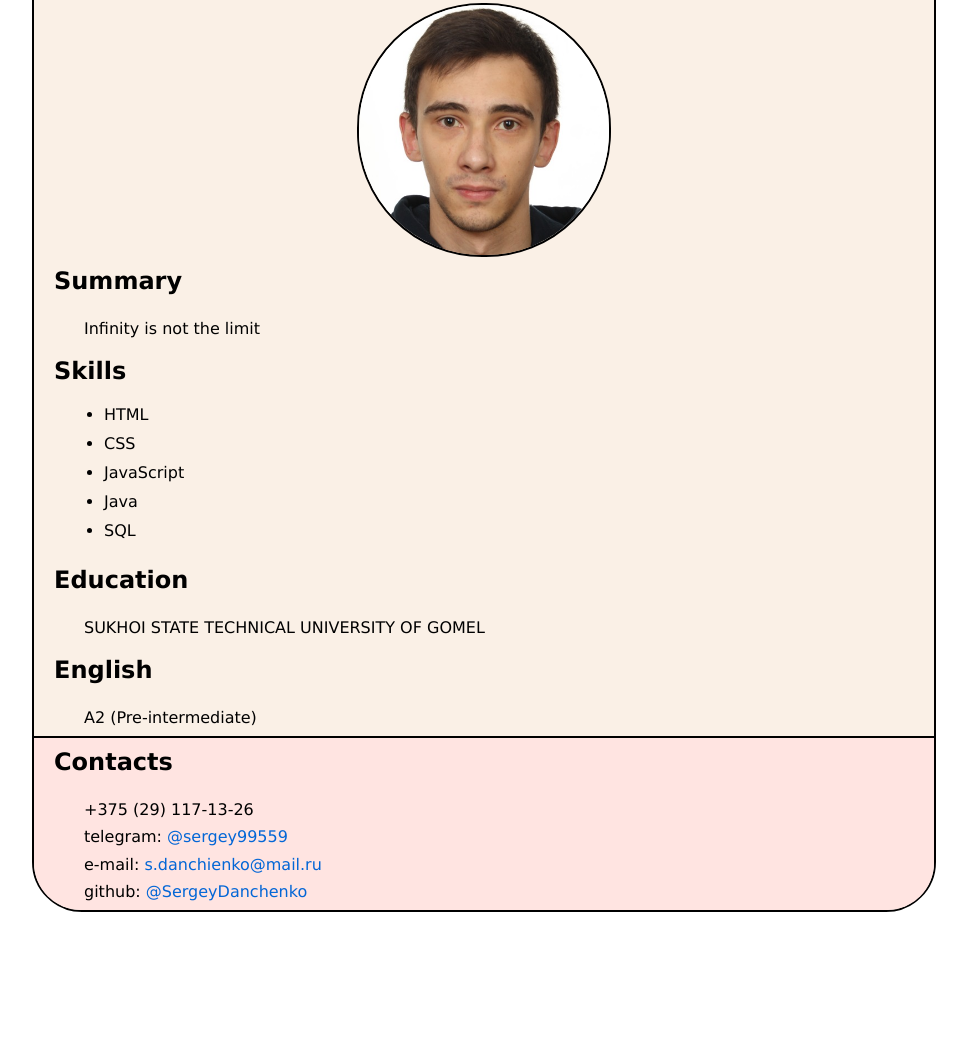
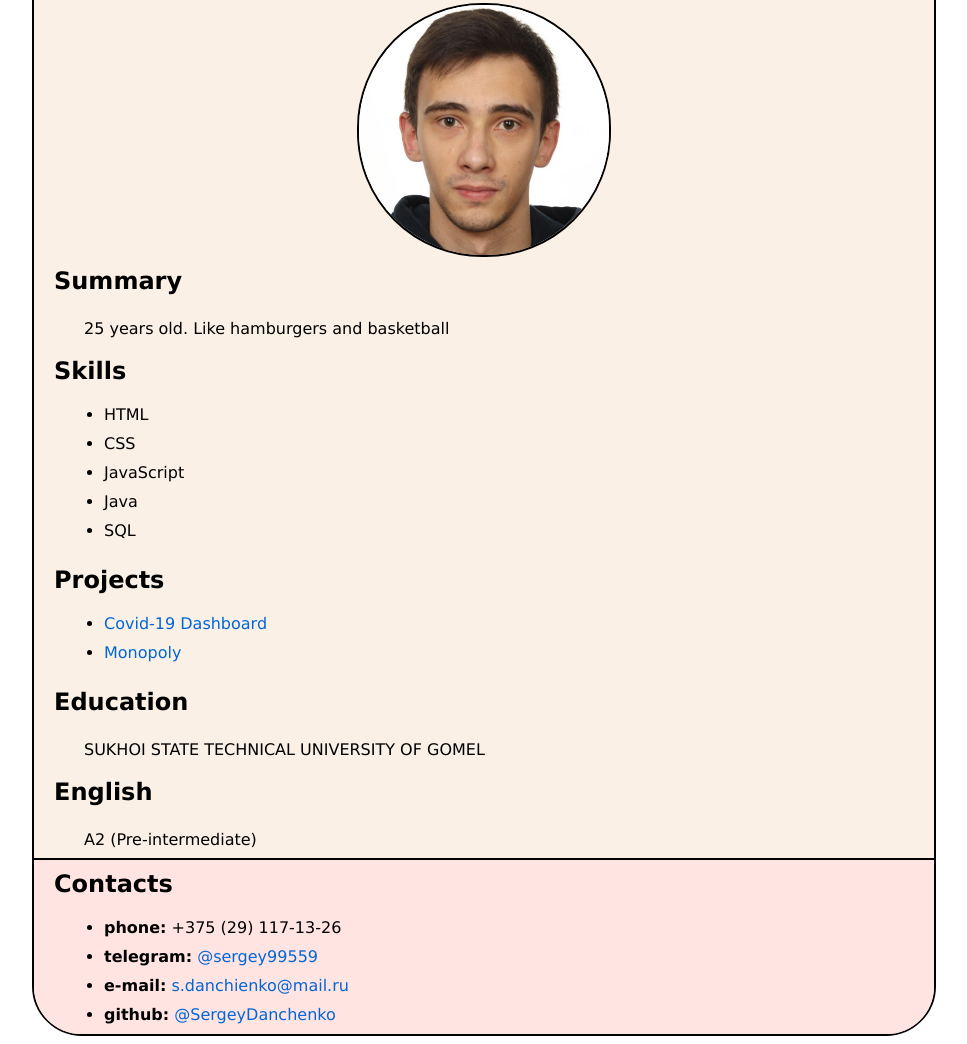
Before and after one commit to SergeyDanchenko/rsschool-cv, a plain HTML site: page index.html in a window 1280 px wide. Shown: the part 114-1158 px from the top of the page, without its empty margins (156-1123 px from the left). Before the commit the page ends 1034 px from the top, so only its background shows below. Drawn offline with Linux system fonts and the light colour scheme.

Commit message:
feat: improve cv

```diff
--- a/index.html
+++ b/index.html
@@ -12,10 +12,10 @@
         <h1> Sergey Danchenko </h1>
       </header>
       <main>
-        <img src="55.jpg" alt="#">
+        <img src="55.jpg" alt="photo">
         <section class="summary">
           <h2> Summary </h2>
-          <p> Infinity is not the limit </p>
+          <p> 25 years old. Like hamburgers and basketball </p>
         </section>
         <section class="skills">
           <h2> Skills </h2>
@@ -25,6 +25,13 @@
             <li> JavaScript </li>
             <li> Java </li>
             <li> SQL </li>
+          </ul>
+        </section>
+        <section class="projects">
+          <h2> Projects </h2>
+          <ul>
+            <li><a href="https://rolling-scopes-school.github.io/sergeydanchenko-JS2020Q3/covid-dashboard/">Covid-19 Dashboard</a></li>
+            <li> <a href="https://sergeydanchenko.github.io/monopoly/deploy/">Monopoly</a></li>
           </ul>
         </section>
         <section class="education">
@@ -39,15 +46,12 @@
       <footer>
         <section class="contacts">
           <h2> Contacts </h2>
-          <p>
-            +375 (29) 117-13-26
-            <br>
-            telegram: <a href="https://t.me/sergey99559"> @sergey99559 </a>
-            <br>
-            e-mail: <a href="mailto:s.danchienko@mail.ru"> s.danchienko@mail.ru </a>
-            <br>
-            github: <a href="https://github.com/SergeyDanchenko"> @SergeyDanchenko </a>
-          </p>
+          <ul class="contacts-items">
+            <li><mark>phone:</mark> +375 (29) 117-13-26</li>
+            <li><mark>telegram:</mark> <a href="https://t.me/sergey99559"> @sergey99559 </a></li>
+            <li><mark>e-mail:</mark> <a href="mailto:s.danchienko@mail.ru"> s.danchienko@mail.ru </a></li>
+            <li><mark>github:</mark> <a href="https://github.com/SergeyDanchenko"> @SergeyDanchenko </a></li>
+          </ul>
         </section>
       </footer>
     </div>
--- a/style.css
+++ b/style.css
@@ -29,6 +29,7 @@ footer {
   border-top: 2px solid #000;
   border-bottom-right-radius: 47px;
   border-bottom-left-radius: 47px;
+  height: 174px;
 }
 
 
@@ -75,3 +76,12 @@ a:hover { text-decoration: underline; }
 li { margin: 10px; }
 
 .university { text-transform: uppercase; }
+
+mark {
+  background: none;
+  font-weight: 700;
+}
+
+.contacts-items {
+  margin-bottom: 0;
+}
```
